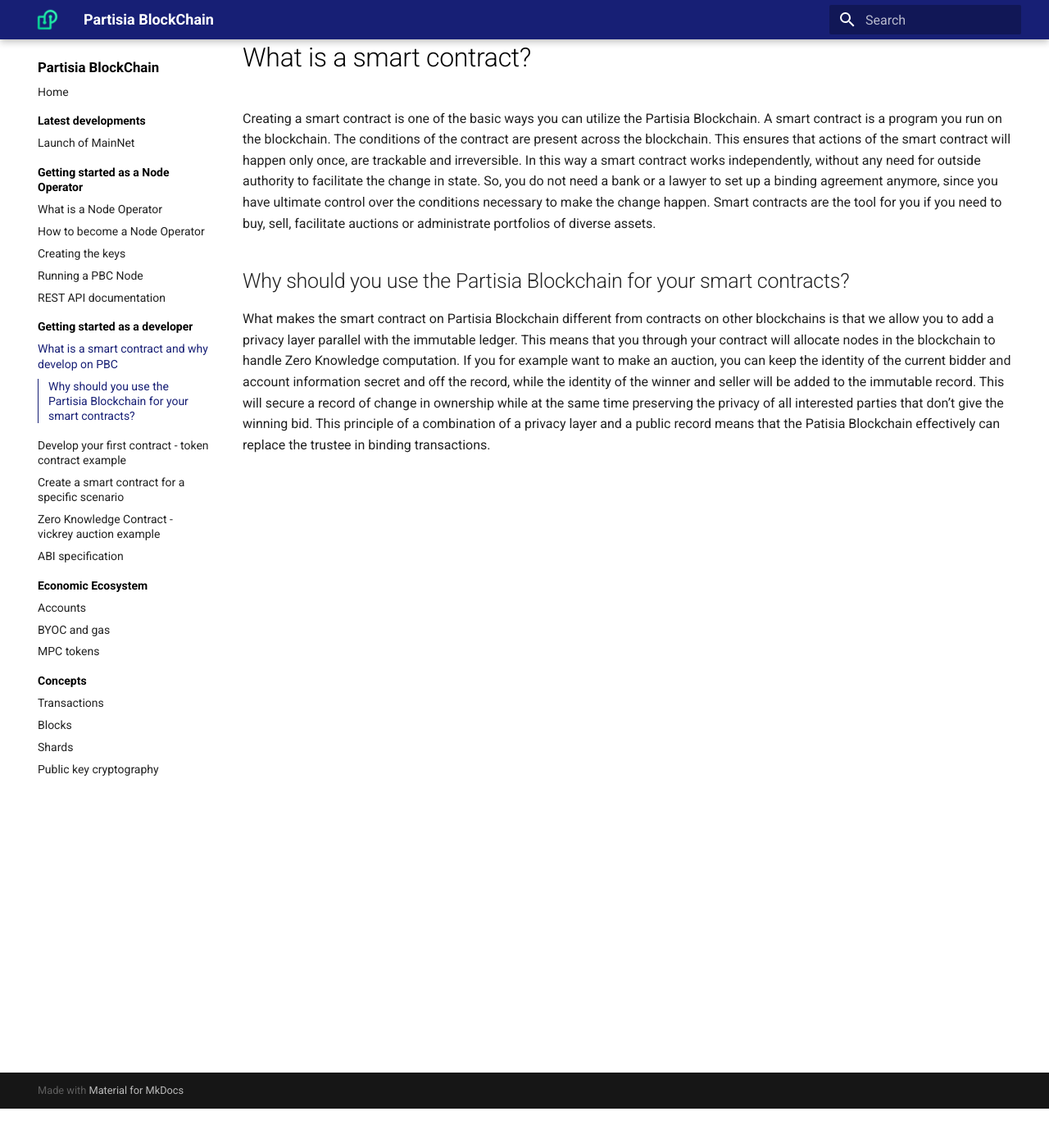
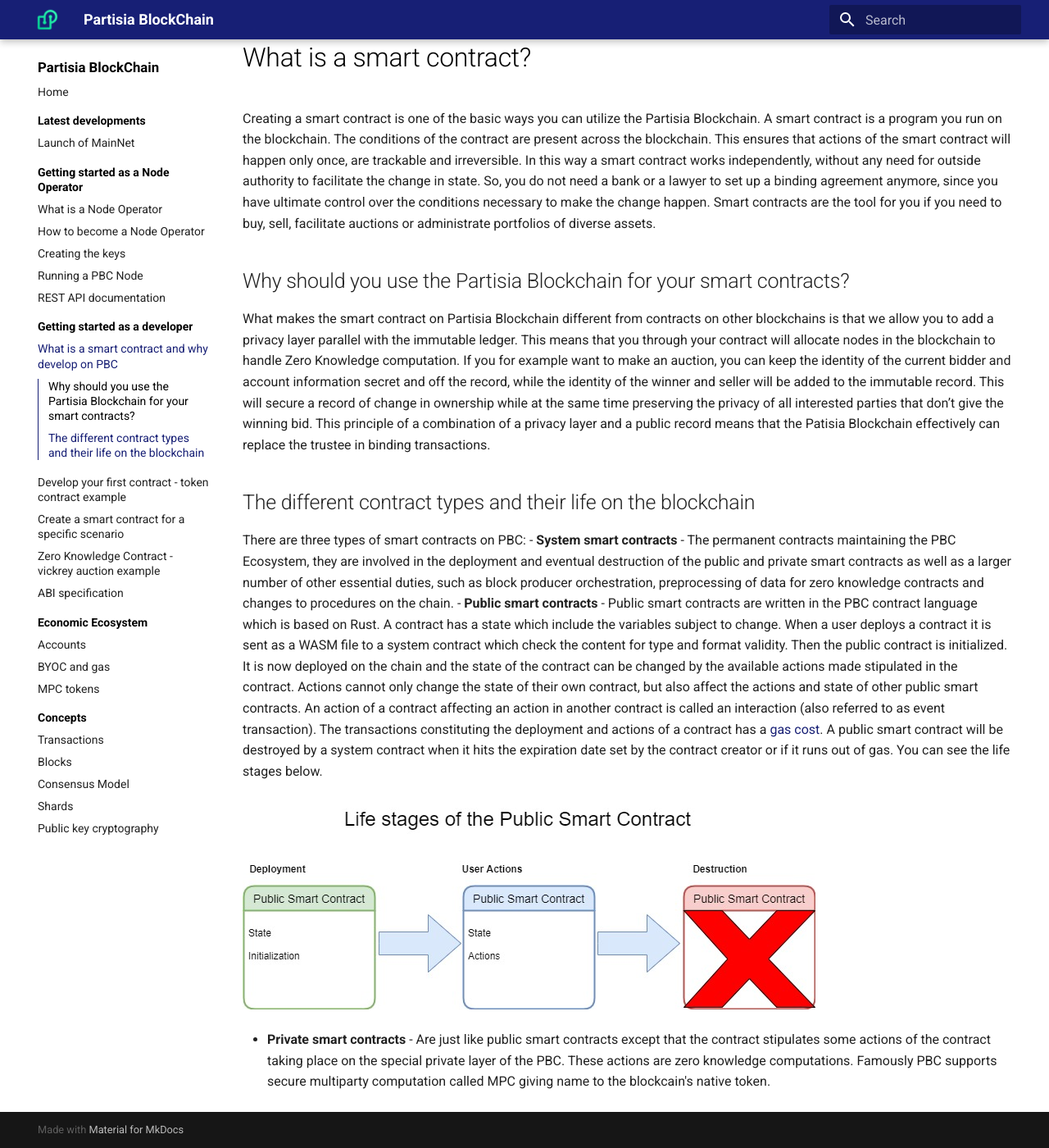
Before and after one commit to 0xSero/partisia-docs, an MkDocs documentation site: the page built from docs/contract-development.md, in a window 1280 px wide and 1400 px high, scrolled down 48 px. Shown: the whole window at 82% size. Built offline with MkDocs 1.6.1 and Material for MkDocs 9.7.7, drawn with Linux system fonts in a browser that asks for light colours; a script that is not in the unit is left out.

Commit message:
Contract types and life stages

```diff
--- a/docs/contract-development.md
+++ b/docs/contract-development.md
@@ -5,3 +5,13 @@
 ## Why should you use the Partisia Blockchain for your smart contracts?
 
 What makes the smart contract on Partisia Blockchain different from contracts on other blockchains is that we allow you to add a privacy layer parallel with the immutable ledger. This means that you through your contract will allocate nodes in the blockchain to handle Zero Knowledge computation. If you for example want to make an auction, you can keep the identity of the current bidder and account information secret and off the record, while the identity of the winner and seller will be added to the immutable record. This will secure a record of change in ownership while at the same time preserving the privacy of all interested parties that don’t give the winning bid. This principle of a combination of a privacy layer and a public record means that the Patisia Blockchain effectively can replace the trustee in binding transactions.
+
+## The different contract types and their life on the blockchain
+
+There are three types of smart contracts on PBC:
+- **System smart contracts** - The permanent contracts maintaining the PBC Ecosystem, they are involved in the deployment and eventual destruction of the public and private smart contracts as well as a larger number of other essential duties, such as block producer orchestration, preprocessing of data for zero knowledge contracts and changes to procedures on the chain.
+- **Public smart contracts** - Public smart contracts are written in the PBC contract language which is based on Rust. A contract has a state which include the variables subject to change. When a user deploys a contract it is sent as a WASM file to a system contract which check the content for type and format validity. Then the public contract is initialized. It is now deployed on the chain and the state of the contract can be changed by the available actions made stipulated in the contract. Actions cannot only change the state of their own contract, but also affect the actions and state of other public smart contracts. An action of a contract affecting an action in another contract is called an interaction (also referred to as event transaction). The transactions constituting the deployment and actions of a contract has a [gas cost](byoc.md). A public smart contract will be destroyed by a system contract when it hits the expiration date set by the contract creator or if it runs out of gas. You can see the life stages below.
+
+![contract_life_stages](deployment2.jpg)
+
+- **Private smart contracts** - Are just like public smart contracts except that the contract stipulates some actions of the contract taking place on the special private layer of the PBC. These actions are zero knowledge computations. Famously PBC supports secure multiparty computation called MPC giving name to the blockcain's native token.
--- a/mkdocs.yml
+++ b/mkdocs.yml
@@ -22,6 +22,7 @@
   - Concepts:
       Transactions: transactions.md
       Blocks: block.md
+      Consensus Model: consensus.md
       Shards: shards
       Public key cryptography: keys.md
 
```
Also changed, not shown: docs/deployment2.jpg (added).
